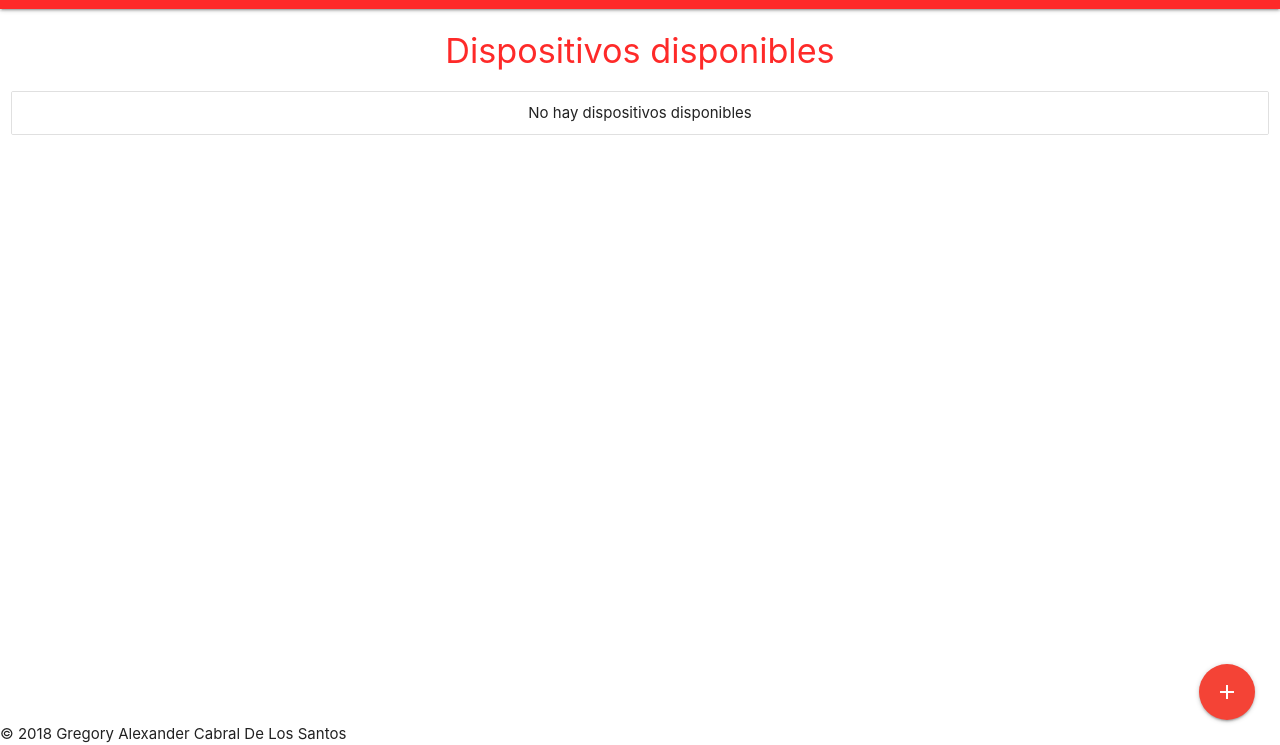
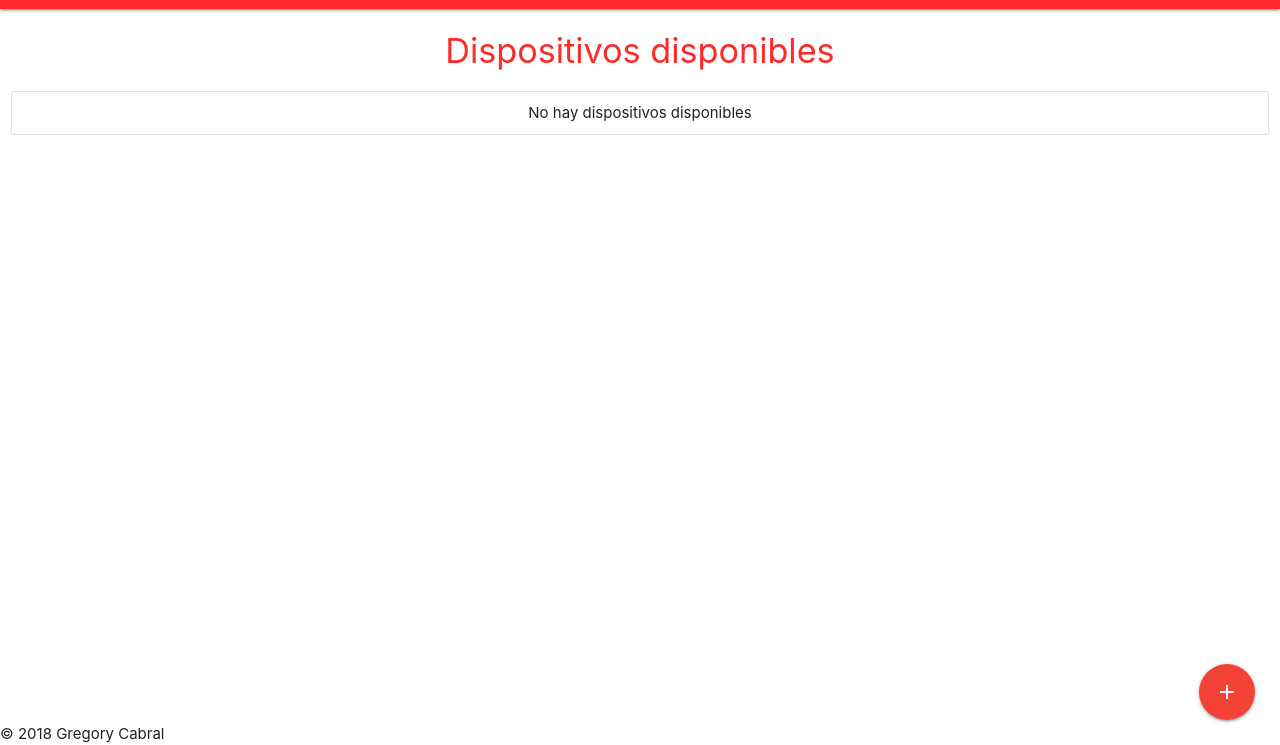
Before and after one commit to Gr3gorywolf/Multitubewebhelper, a plain HTML site: page index.html in a window 1280 px wide. Shown: the part 55-800 px from the top of the page. Drawn offline with nearby package versions, Linux system fonts and the light colour scheme; no server answers.

Commit message:
changed footer!

```diff
--- a/index.html
+++ b/index.html
@@ -83,7 +83,7 @@
 
 
 
-      © 2018 Gregory Alexander Cabral De Los Santos
+      © 2018 Gregory Cabral
 
 
 
```
